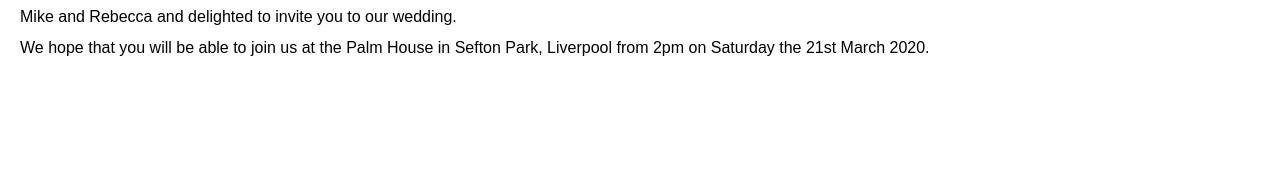
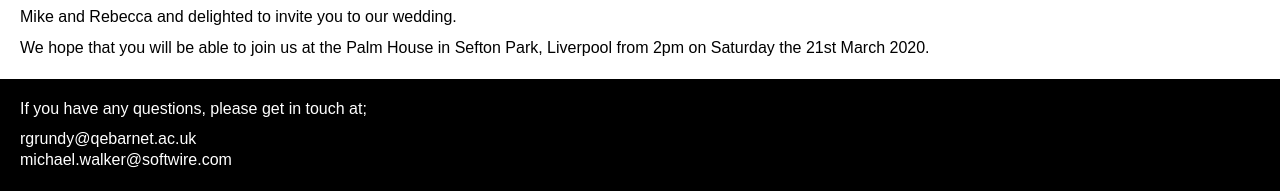
Before and after one commit to MichaelWalker/wedding, a Gatsby site in the folder wedding-site/: page / in a window 1280 px wide. Shown: the part 763-954 px from the top of the page. Before the commit the page ends 842 px from the top, so only its background shows below. Built offline with nearby package versions, Linux system fonts and the light colour scheme; Gatsby itself is replaced by a stand-in of ours.

Commit message:
First Draft of Footer.

```diff
--- /dev/null
+++ b/wedding-site/src/components/footer/Footer.js
@@ -0,0 +1,12 @@
+import React from 'react';
+import './Footer.scss';
+
+export function Footer() {
+    return (
+        <footer className="footer">
+            <p className="description">If you have any questions, please get in touch at;</p>
+            <div className="email"><a href="mailto://rgrundy@qebarnet.ac.uk">rgrundy@qebarnet.ac.uk</a></div>
+            <div className="email"><a href="mailto://michael.walker@softwire.com">michael.walker@softwire.com</a></div>
+        </footer>
+    );
+}
--- /dev/null
+++ b/wedding-site/src/components/footer/Footer.scss
@@ -0,0 +1,19 @@
+@import '../../styles/mixins';
+@import '../../styles/constants';
+
+.footer {
+  @include contentPadding;
+  background: $color-dark;
+
+  .description {
+    @include body;
+    color: $color-light;
+    margin-bottom: $spacing-small;
+  }
+
+  .email a {
+    @include body;
+    color: $color-light;
+    text-decoration: none;
+  }
+}
--- a/wedding-site/src/components/section/Section.js
+++ b/wedding-site/src/components/section/Section.js
@@ -6,7 +6,9 @@ export function Section(props) {
     return (
         <section className={props.className ? `section ${props.className}` : "section"}>
             <h2 className="heading">{props.title}</h2>
-            {props.children}
+            <div className="content">
+                {props.children}
+            </div>
         </section>
     );
 }
--- a/wedding-site/src/components/section/Section.scss
+++ b/wedding-site/src/components/section/Section.scss
@@ -1,7 +1,7 @@
 @import '../../styles/mixins';
 
 .section {
-  padding: $spacing-medium;
+  @include contentPadding;
 
   .heading {
     @include heading;
--- a/wedding-site/src/pages/index.js
+++ b/wedding-site/src/pages/index.js
@@ -2,12 +2,14 @@ import React from "react"
 import { Hero } from "../components/hero/Hero";
 import "../styles/reset.scss";
 import {Introduction} from "../components/introduction/Introduction";
+import {Footer} from "../components/footer/Footer";
 
 function IndexPage() {
     return (
         <main>
             <Hero/>
             <Introduction/>
+            <Footer/>
         </main>
     );
 }
--- a/wedding-site/src/styles/mixins.scss
+++ b/wedding-site/src/styles/mixins.scss
@@ -39,3 +39,7 @@
   color: $color-dark;
   line-height: 1.3;
 }
+
+@mixin contentPadding() {
+  padding: $spacing-medium;
+}
```
